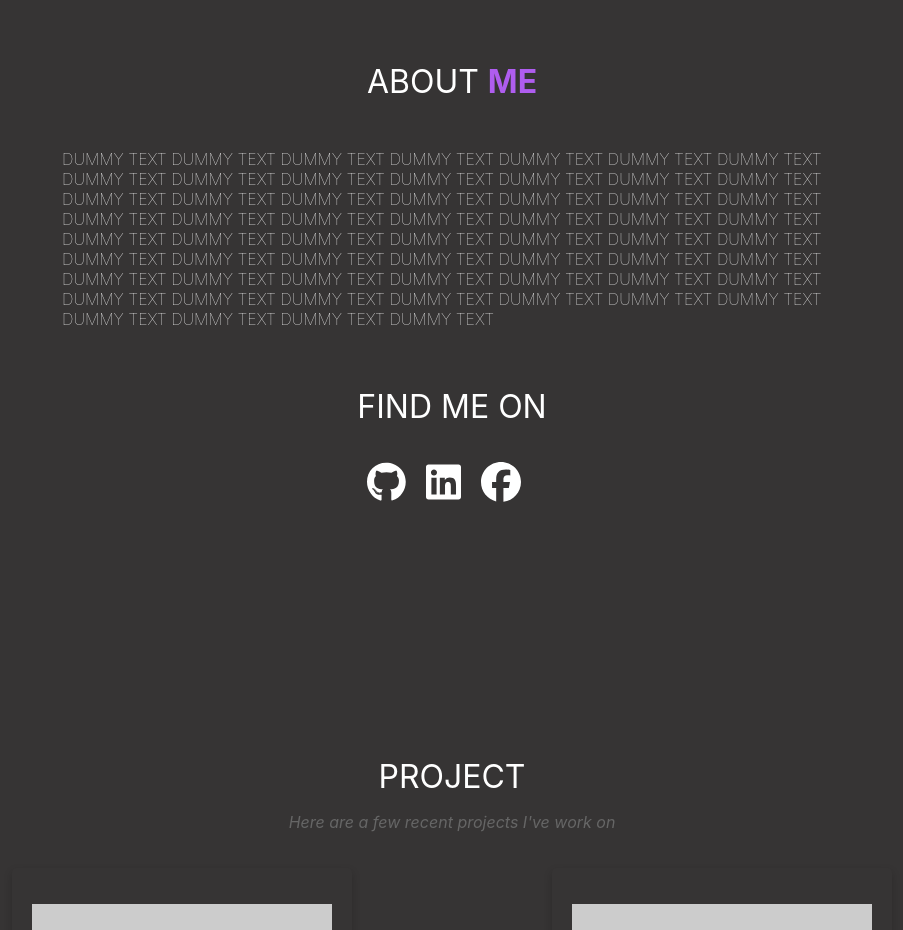
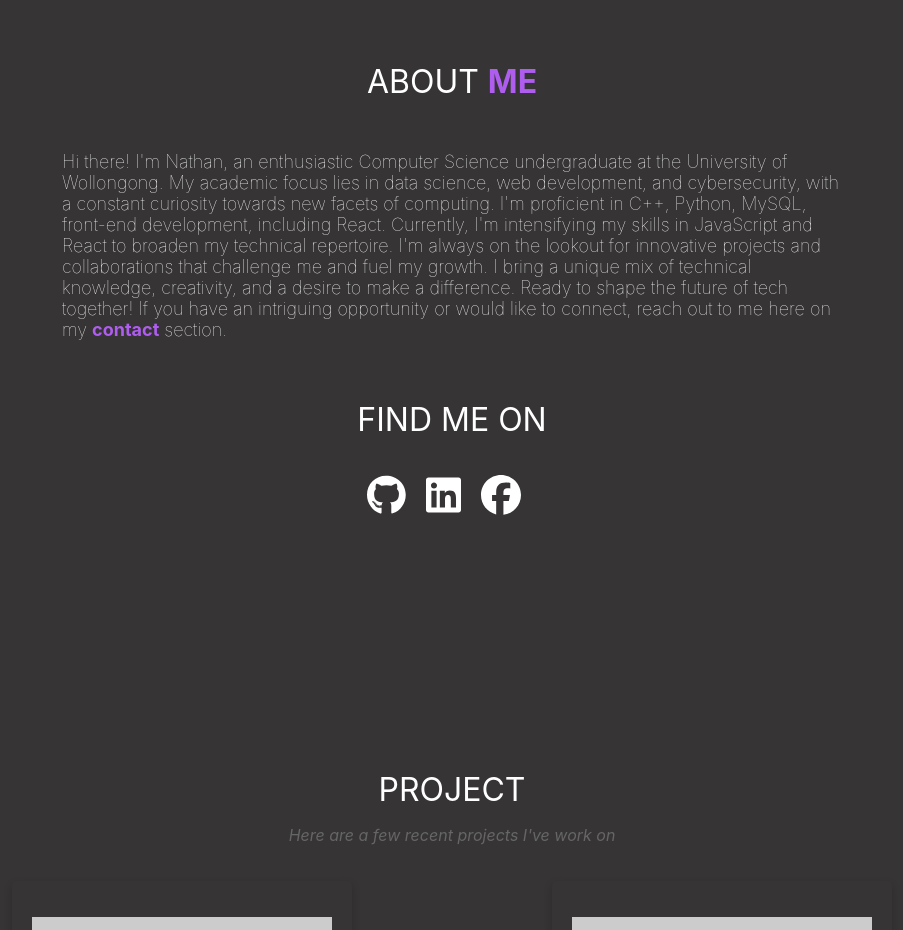
Before and after one commit to nHunter0/Portfolio_OLD, a React (Create React App) app: page / in a window 1280 px wide. Shown: the part 920-1850 px from the top of the page, without its empty margins (188-1091 px from the left). Built offline with nearby package versions, Linux system fonts and the light colour scheme; a web font is replaced by a local one.

Commit message:
Updated about me and resume

```diff
--- a/src/components/about/about.css
+++ b/src/components/about/about.css
@@ -21,11 +21,13 @@
 
 .about-text-body {
   font-weight: lighter;
+  font-size: 24px;
   margin-top: 0px;
   margin-left: 250px;
   margin-right: 250px;
   position: static;
 }
+
 
 .about-find-me-section {
   margin-top: 10px;
@@ -50,6 +52,12 @@
   margin-right: 0px;
 }
 
+.about-text-body a{
+  text-decoration: none;
+  font-weight: bold;
+  color:#af5def;
+}
+
 /*Laptops*/
 @media (max-width: 1500px) {
   .about-container {
@@ -63,7 +71,13 @@
   }
 
   .about-text-body {
-    font-size: 16px;
+    font-size: 18px;
+  }
+
+  .about-text-body a{
+  text-decoration: none;
+  font-weight: bold;
+  color:#af5def;
   }
 
   .about-find-me-section {
--- a/src/components/about/about.jsx
+++ b/src/components/about/about.jsx
@@ -22,16 +22,11 @@ const about = () => {
         </div>
         <div className="about-text-body">
           <p>
-            DUMMY TEXT DUMMY TEXT DUMMY TEXT DUMMY TEXT DUMMY TEXT DUMMY TEXT
-            DUMMY TEXT DUMMY TEXT DUMMY TEXT DUMMY TEXT DUMMY TEXT DUMMY TEXT
-            DUMMY TEXT DUMMY TEXT DUMMY TEXT DUMMY TEXT DUMMY TEXT DUMMY TEXT
-            DUMMY TEXT DUMMY TEXT DUMMY TEXT DUMMY TEXT DUMMY TEXT DUMMY TEXT
-            DUMMY TEXT DUMMY TEXT DUMMY TEXT DUMMY TEXT DUMMY TEXT DUMMY TEXT
-            DUMMY TEXT DUMMY TEXT DUMMY TEXT DUMMY TEXT DUMMY TEXT DUMMY TEXT
-            DUMMY TEXT DUMMY TEXT DUMMY TEXT DUMMY TEXT DUMMY TEXT DUMMY TEXT
-            DUMMY TEXT DUMMY TEXT DUMMY TEXT DUMMY TEXT DUMMY TEXT DUMMY TEXT
-            DUMMY TEXT DUMMY TEXT DUMMY TEXT DUMMY TEXT DUMMY TEXT DUMMY TEXT
-            DUMMY TEXT DUMMY TEXT DUMMY TEXT DUMMY TEXT DUMMY TEXT DUMMY TEXT
+          Hi there! I'm Nathan, an enthusiastic Computer Science undergraduate at the University of Wollongong. My academic focus lies in data science, web development, and cybersecurity, with a constant curiosity towards new facets of computing.
+          I'm proficient in C++, Python, MySQL, front-end development, including React. Currently, I'm intensifying my skills in JavaScript and React to broaden my technical repertoire.
+          I'm always on the lookout for innovative projects and collaborations that challenge me and fuel my growth. I bring a unique mix of technical knowledge, creativity, and a desire to make a difference.
+          Ready to shape the future of tech together!
+         If you have an intriguing opportunity or would like to connect, reach out to me here on my <a href="#contact">contact</a> section.
           </p>
         </div>
         <div className="about-find-me-section">
@@ -54,7 +49,7 @@ const about = () => {
               <FontAwesomeIcon icon={faLinkedin} />
             </a>
             <a
-              href="https://www.facebook.com/"
+              href="https://www.facebook.com/login"
               target="_blank"
               rel="noopener noreferrer"
             >
--- a/src/components/resume/resume.jsx
+++ b/src/components/resume/resume.jsx
@@ -1,4 +1,4 @@
-import resumePath from "./resume-2023_downloadtest.pdf";
+import resumePath from "./resume-2023.pdf";
 import "react-pdf/dist/esm/Page/TextLayer.css";
 import "./resume.css";
 
```
Also changed, not shown: 2 other files (tests, documents, lock files or other folders).
